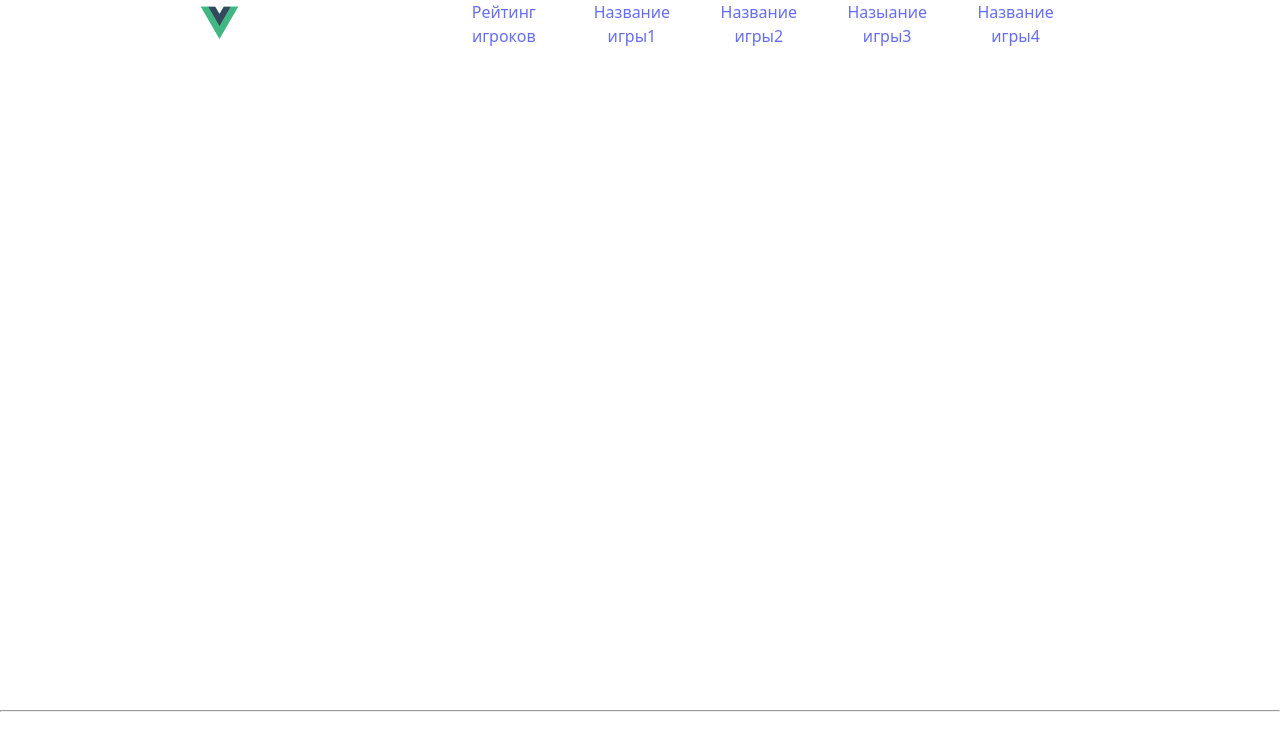
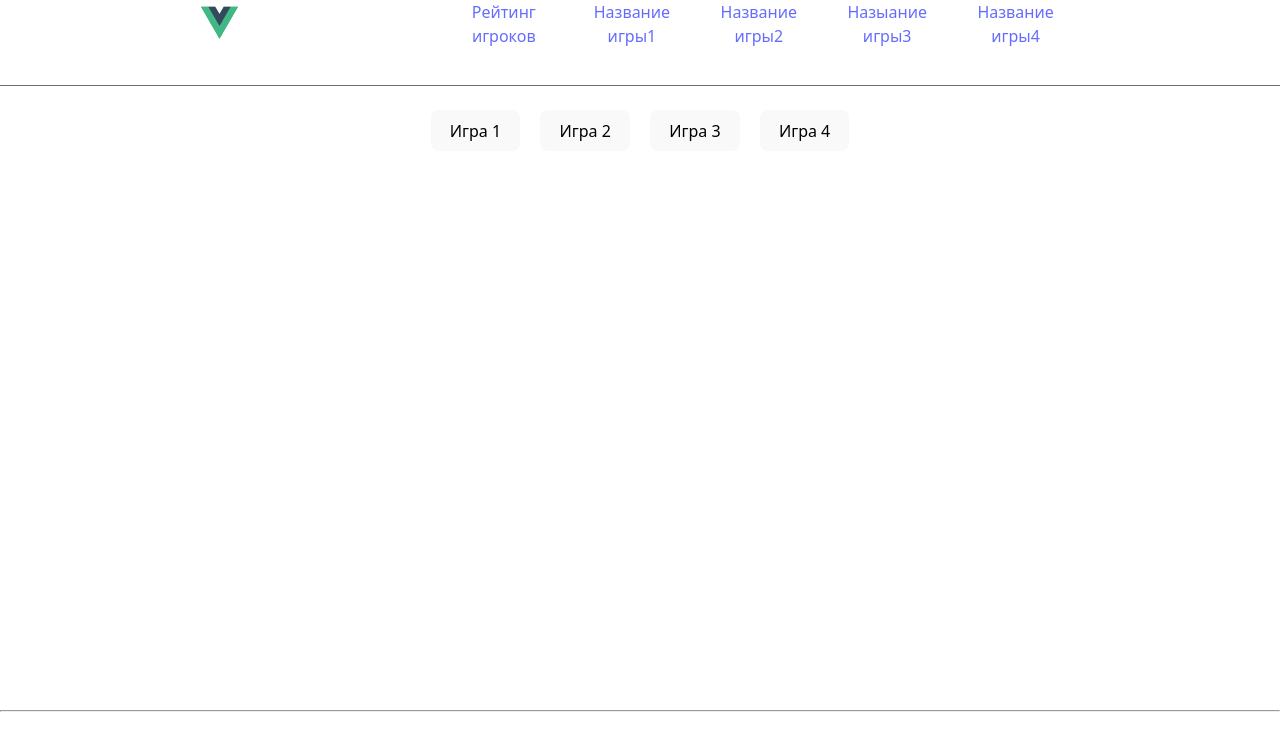
Before and after one commit to 6A6A3uHA/practice, a Vue app: page /leaderboard in a window 1280 px wide. Shown: the top 750 px of the page. Built offline with nearby package versions, Linux system fonts and the light colour scheme.

Commit message:
Полностью готово

```diff
--- a/src/components/leaderboard.vue
+++ b/src/components/leaderboard.vue
@@ -1,7 +1,55 @@
 <script setup lang="ts">
-    import board from './board.vue';
+    import { RouterView, useRoute, useRouter } from 'vue-router';
+    import { computed, onMounted } from 'vue';
+    import useNavigate from '../composables/useNavigate';
+    onMounted(() => {
+        if (useRoute().name === 'leaderboar') {
+            useRouter().push({ name: 'board', params: { numgame: 1 } })
+        }
+    })
+    const route = useRoute()
+    const game = computed(() => Number(route.params.numgame as string))
+
 </script>
 <template>
+    <nav>
+        <button @click="useNavigate.Navigate('board', 1)" :class="{ selected: game === 1 }">Игра 1</button>
+        <button @click="useNavigate.Navigate('board', 2)" :class="{ selected: game === 2 }">Игра 2</button>
+        <button @click="useNavigate.Navigate('board', 3)" :class="{ selected: game === 3 }">Игра 3</button>
+        <button @click="useNavigate.Navigate('board', 4)" :class="{ selected: game === 4 }">Игра 4</button>
+    </nav>
+    <RouterView />
+</template>
+<style scoped>
+    .selected {
+        outline: 2px solid rgb(153, 40, 153);
 
-</template>
-<style scoped></style>
+    }
+
+    button {
+        outline: 1;
+        border: 0;
+    }
+
+    botton:focus {
+        outline: 0;
+        border: 0;
+    }
+
+    button:hover {
+        outline: 4px solid rgb(218, 218, 113);
+        border: 0;
+    }
+
+    nav {
+        border-top: 1px solid rgb(112, 110, 110);
+        height: 20%;
+        margin: 10px;
+        width: 100%;
+        flex: 0.1;
+        display: flex;
+        justify-content: center;
+        gap: 20px;
+        align-items: center;
+    }
+</style>
```
